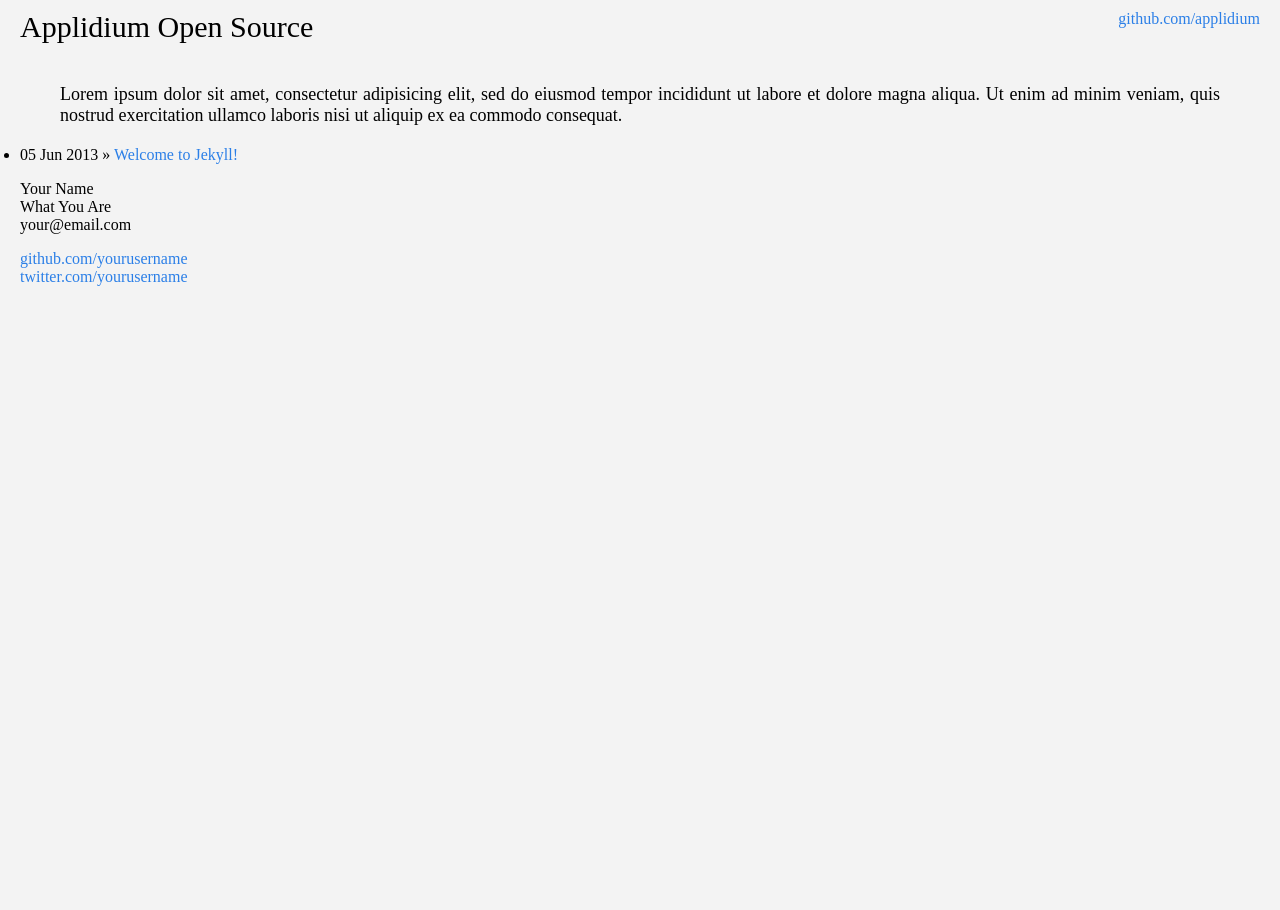
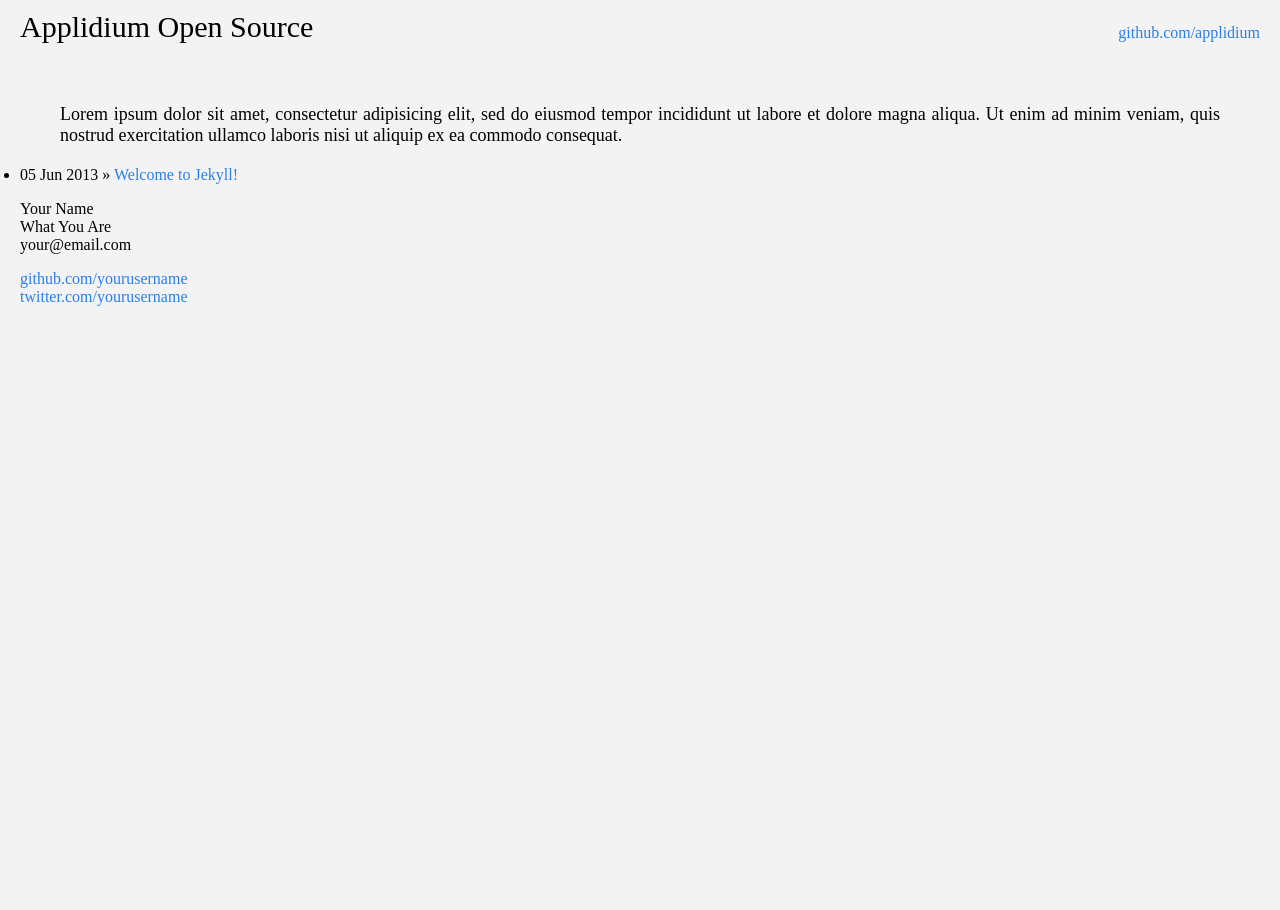
Before and after one commit to JamesLinus/applidium.github.io, a Jekyll site: the page built from index.html, in a window 1280 px wide. Built offline with Jekyll 4.4.1, drawn with Linux system fonts in a browser that asks for light colours; some web fonts are replaced.

Commit message:
[Home] More precise header layout

```diff
--- a/css/main.css
+++ b/css/main.css
@@ -49,10 +49,11 @@ h1, h2, h3, h4, h5, h6 {
   display: block;
   font-family: "CenturyGothic";
   margin: 10px 0px;
-  float: left;
+  overflow: auto;
 }
 
 .header .extra {
+  margin-top: 14px;
   display: block;
   float: right;
 }
```
